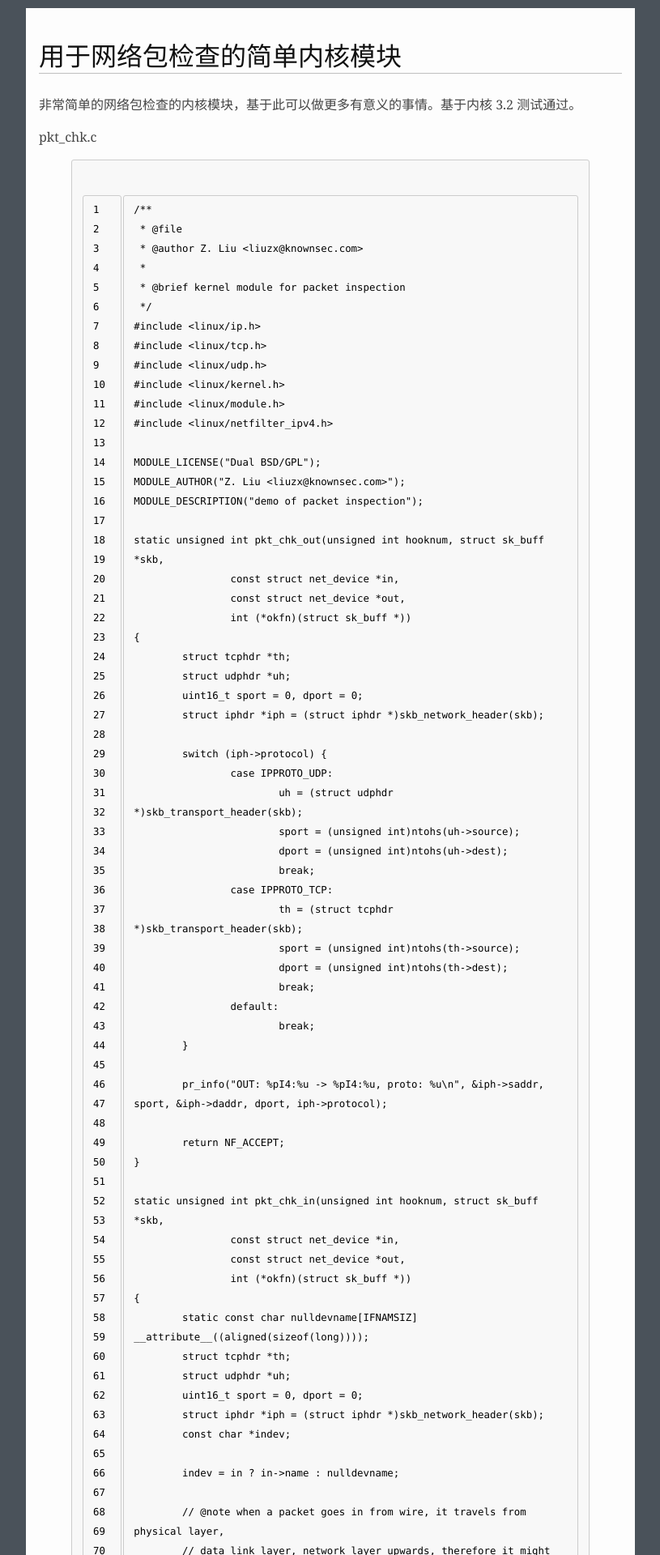
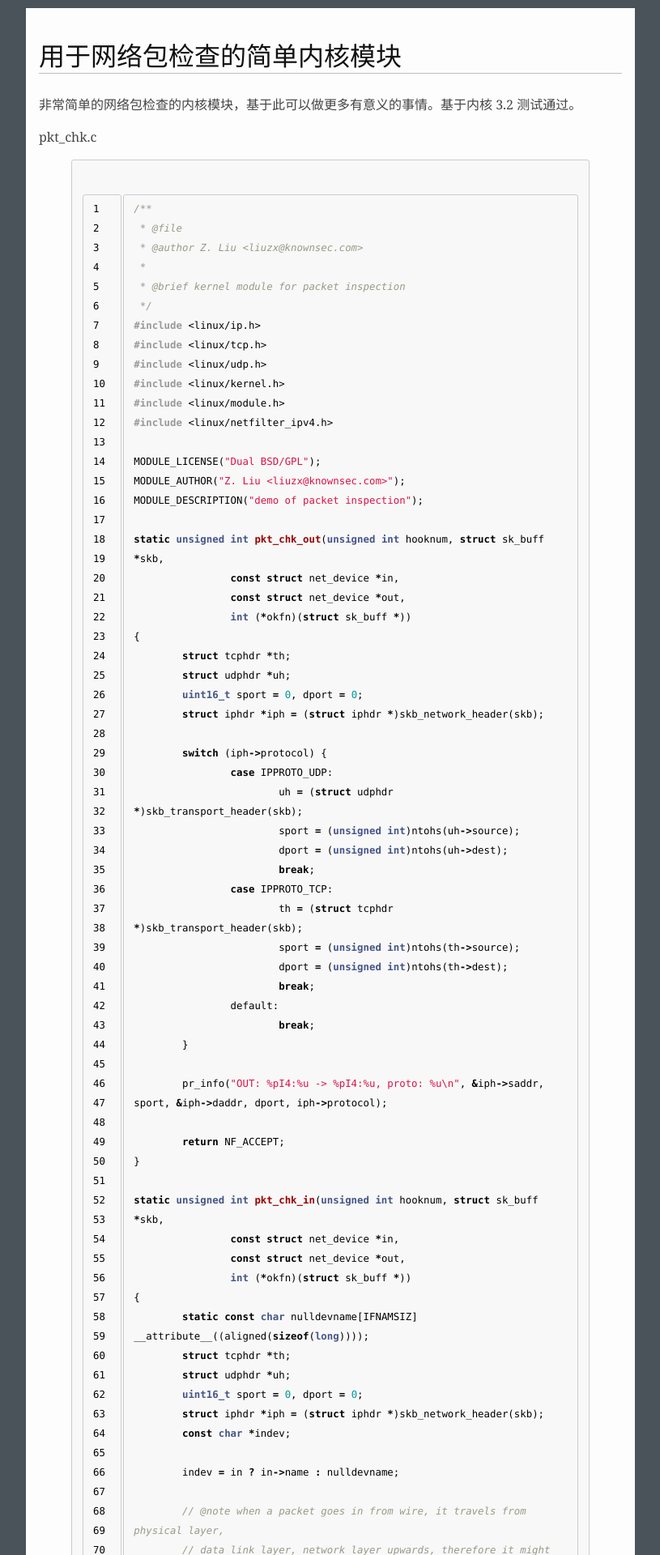
Before and after one commit to piercezhangx/clan.github.io, a Jekyll site: the page built from _posts/2012-03-13-pktchk.md, in a window 1280 px wide. Shown: the top 1920 px of the page at 81% size, without its empty margins (232-1047 px from the left). Built offline with Jekyll 4.4.1, drawn with Linux system fonts in a browser that asks for light colours; comment, search, counter and statistics services are not loaded.

Commit message:
add css for syntax highlight

```diff
--- a/_config.yml
+++ b/_config.yml
@@ -1 +1,2 @@
 baseurl: /
+pygments: true
--- a/_layouts/default.html
+++ b/_layouts/default.html
@@ -3,6 +3,7 @@
 	<head>
 		<meta http-equiv="content-type" content="text/html; charset=utf-8" />
 		<link rel="Stylesheet" type="text/css" href="/css/style.css">
+		<link rel="Stylesheet" type="text/css" href="/css/syntax.css">
 		<title>{{ page.title }}</title>
 		{% include ga.js %}
 	</head>
--- a/css/style.css
+++ b/css/style.css
@@ -85,7 +85,7 @@
 	word-wrap: break-word; /* IE */
 	padding: 5px 12px;
 }
-pre code { border: 0px !important; padding: 0; color: #000; font-size: 1em; }
+pre code { border: 0px !important; padding: 0; color: #000; font-size: 1em; font-family: Consolas; }
 code { padding: 0 3px 0 3px; }
 pre { font-family: Consolas; }
 
--- /dev/null
+++ b/css/syntax.css
@@ -0,0 +1,60 @@
+.highlight  { background: #ffffff; }
+.highlight .c { color: #999988; } /* Comment */
+.highlight .err { color: #a61717; background-color: #e3d2d2 } /* Error */
+.highlight .k { font-weight: bold } /* Keyword */
+.highlight .o { font-weight: bold } /* Operator */
+.highlight .cm { color: #999988; font-style: italic } /* Comment.Multiline */
+.highlight .cp { color: #999999; font-weight: bold } /* Comment.Preproc */
+.highlight .c1 { color: #999988; font-style: italic } /* Comment.Single */
+.highlight .cs { color: #999999; font-weight: bold; font-style: italic } /* Comment.Special */
+.highlight .gd { color: #000000; background-color: #ffdddd } /* Generic.Deleted */
+.highlight .gd .x { color: #000000; background-color: #ffaaaa } /* Generic.Deleted.Specific */
+.highlight .ge { font-style: italic } /* Generic.Emph */
+.highlight .gr { color: #aa0000 } /* Generic.Error */
+.highlight .gh { color: #999999 } /* Generic.Heading */
+.highlight .gi { color: #000000; background-color: #ddffdd } /* Generic.Inserted */
+.highlight .gi .x { color: #000000; background-color: #aaffaa } /* Generic.Inserted.Specific */
+.highlight .go { color: #888888 } /* Generic.Output */
+.highlight .gp { color: #555555 } /* Generic.Prompt */
+.highlight .gs { font-weight: bold } /* Generic.Strong */
+.highlight .gu { color: #aaaaaa } /* Generic.Subheading */
+.highlight .gt { color: #aa0000 } /* Generic.Traceback */
+.highlight .kc { font-weight: bold } /* Keyword.Constant */
+.highlight .kd { font-weight: bold } /* Keyword.Declaration */
+.highlight .kp { font-weight: bold } /* Keyword.Pseudo */
+.highlight .kr { font-weight: bold } /* Keyword.Reserved */
+.highlight .kt { color: #445588; font-weight: bold } /* Keyword.Type */
+.highlight .m { color: #009999 } /* Literal.Number */
+.highlight .s { color: #d14 } /* Literal.String */
+.highlight .na { color: #008080 } /* Name.Attribute */
+.highlight .nb { color: #0086B3 } /* Name.Builtin */
+.highlight .nc { color: #445588; font-weight: bold } /* Name.Class */
+.highlight .no { color: #008080 } /* Name.Constant */
+.highlight .ni { color: #800080 } /* Name.Entity */
+.highlight .ne { color: #990000; font-weight: bold } /* Name.Exception */
+.highlight .nf { color: #990000; font-weight: bold } /* Name.Function */
+.highlight .nn { color: #555555 } /* Name.Namespace */
+.highlight .nt { color: #000080 } /* Name.Tag */
+.highlight .nv { color: #008080 } /* Name.Variable */
+.highlight .ow { font-weight: bold } /* Operator.Word */
+.highlight .w { color: #bbbbbb } /* Text.Whitespace */
+.highlight .mf { color: #009999 } /* Literal.Number.Float */
+.highlight .mh { color: #009999 } /* Literal.Number.Hex */
+.highlight .mi { color: #009999 } /* Literal.Number.Integer */
+.highlight .mo { color: #009999 } /* Literal.Number.Oct */
+.highlight .sb { color: #d14 } /* Literal.String.Backtick */
+.highlight .sc { color: #d14 } /* Literal.String.Char */
+.highlight .sd { color: #d14 } /* Literal.String.Doc */
+.highlight .s2 { color: #d14 } /* Literal.String.Double */
+.highlight .se { color: #d14 } /* Literal.String.Escape */
+.highlight .sh { color: #d14 } /* Literal.String.Heredoc */
+.highlight .si { color: #d14 } /* Literal.String.Interpol */
+.highlight .sx { color: #d14 } /* Literal.String.Other */
+.highlight .sr { color: #009926 } /* Literal.String.Regex */
+.highlight .s1 { color: #d14 } /* Literal.String.Single */
+.highlight .ss { color: #990073 } /* Literal.String.Symbol */
+.highlight .bp { color: #999999 } /* Name.Builtin.Pseudo */
+.highlight .vc { color: #008080 } /* Name.Variable.Class */
+.highlight .vg { color: #008080 } /* Name.Variable.Global */
+.highlight .vi { color: #008080 } /* Name.Variable.Instance */
+.highlight .il { color: #009999 } /* Literal.Number.Integer.Long */
```
